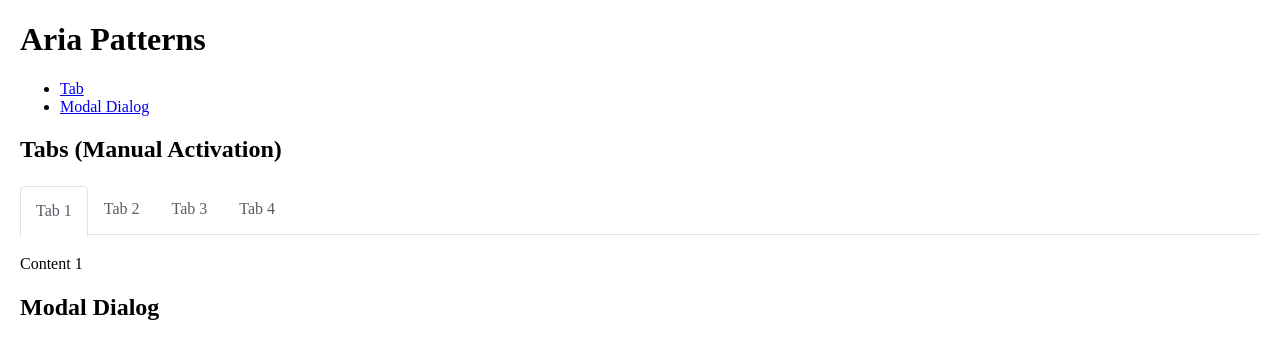
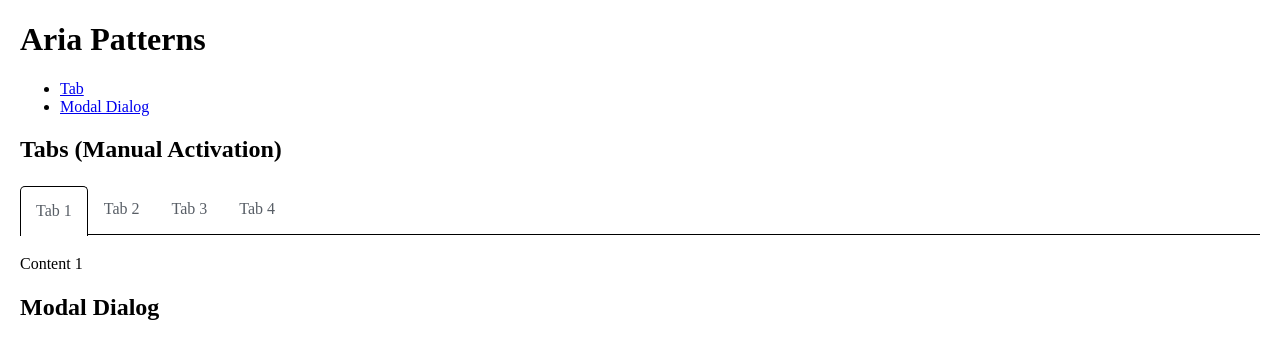
Before and after one commit to stefany-newman/accessibility, a plain HTML site: page aria-patterns/index.html in a window 1280 px wide. Shown: the top 338 px of the page. Drawn offline with Linux system fonts and the light colour scheme.

Commit message:
more accessible border color

```diff
--- a/aria-patterns/styles/main.css
+++ b/aria-patterns/styles/main.css
@@ -360,7 +360,7 @@
     padding: 15px;
     border-radius: 5px 5px 0 0;
     &[aria-selected="true"]{
-        border: 1px solid #DFE3E7;
+        border: 1px solid #000;
         border-bottom: 0;
         position: relative;
         top: 2px;
@@ -368,7 +368,7 @@
 }
 
 .tabpanel{
-    border-top: 1px solid #DFE3E7;
+    border-top: 1px solid #000;
 }
 
 section{
```
